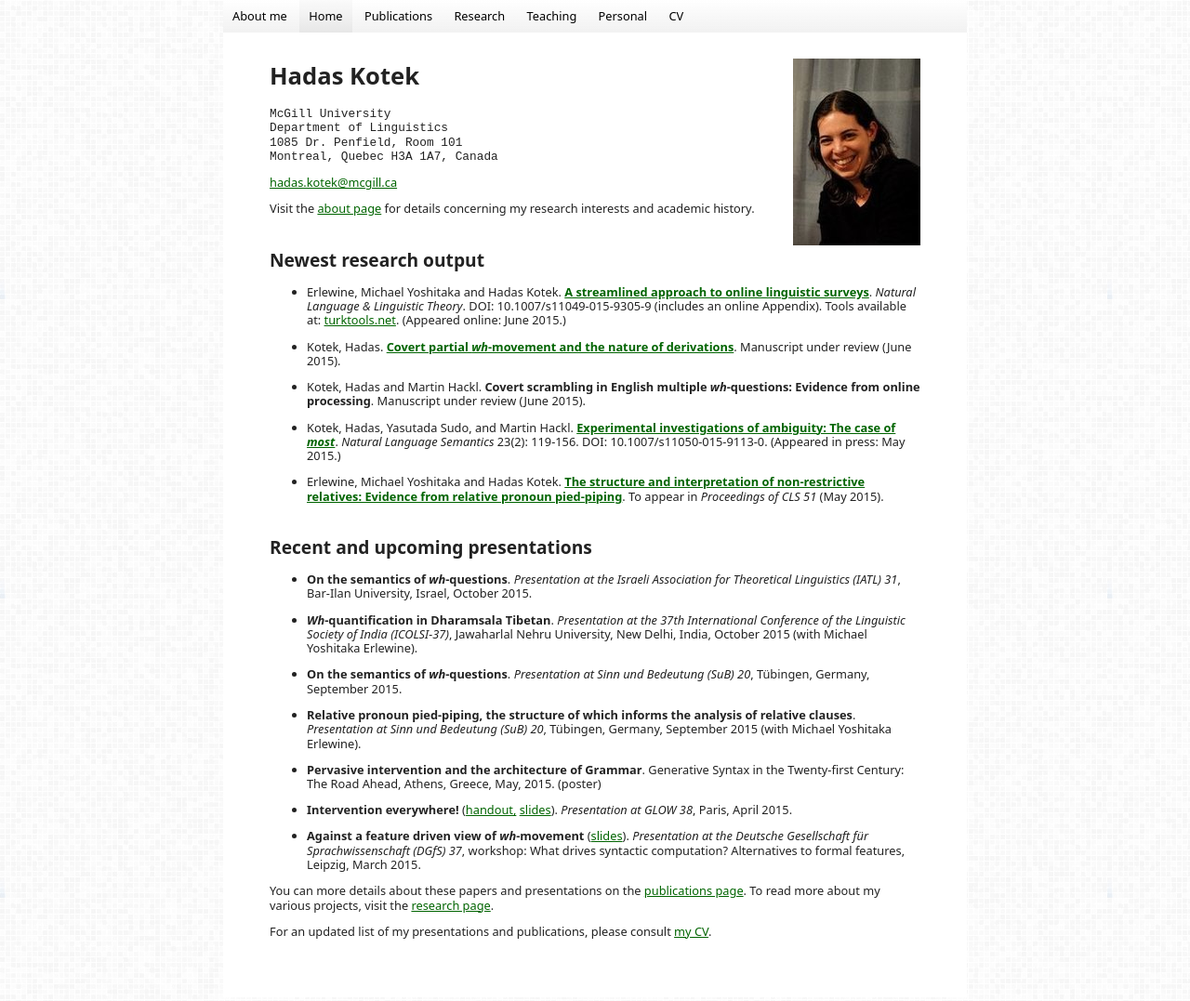
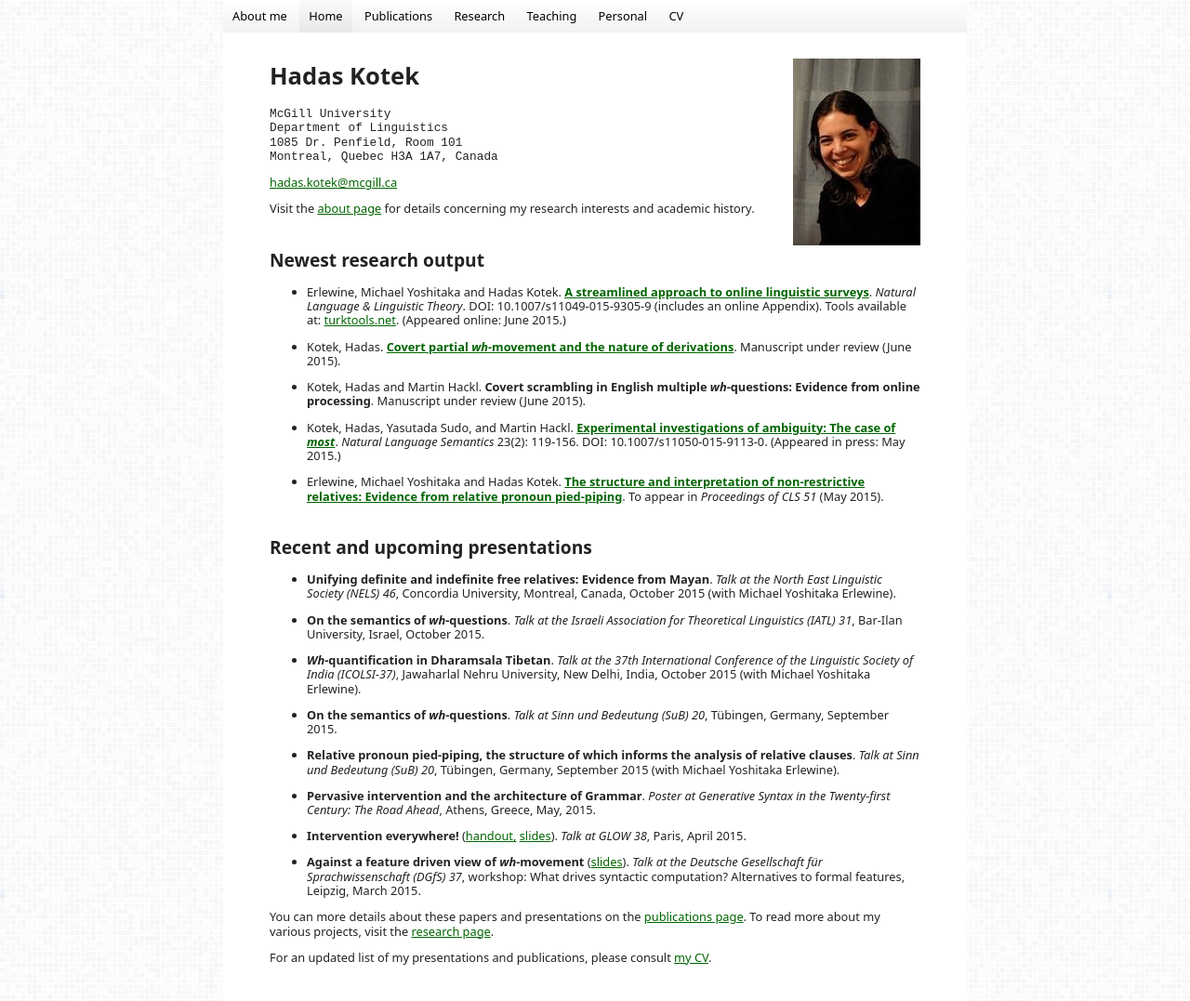
Before and after one commit to hkotek/hkotek.com, a Jekyll site: the page built from index.md, in a window 1280 px wide and 1101 px high. Shown: the top 1077 px of the window at 93% size. Built offline with Jekyll 4.4.1, drawn with Linux system fonts in a browser that asks for light colours.

Commit message:
update NELS

```diff
--- a/index.md
+++ b/index.md
@@ -41,19 +41,21 @@ Newest research output
 Recent and upcoming presentations
 ---------------------------------
 
-* **On the semantics of *wh*-questions**. *Presentation at the Israeli Association for Theoretical Linguistics (IATL) 31*, Bar-Ilan University, Israel, October 2015.
+* **Unifying definite and indefinite free relatives: Evidence from Mayan**. *Talk at the North East Linguistic Society (NELS) 46*, Concordia University, Montreal, Canada, October 2015 (with Michael Yoshitaka Erlewine).
 
-* ***Wh*-quantification in Dharamsala Tibetan**. *Presentation at the  37th International Conference of the Linguistic Society of India (ICOLSI-37)*,  Jawaharlal Nehru University, New Delhi, India, October 2015 (with Michael Yoshitaka Erlewine).
+* **On the semantics of *wh*-questions**. *Talk at the Israeli Association for Theoretical Linguistics (IATL) 31*, Bar-Ilan University, Israel, October 2015.
 
-* **On the semantics of *wh*-questions**. *Presentation at Sinn und Bedeutung (SuB) 20*, Tübingen, Germany, September 2015.
+* ***Wh*-quantification in Dharamsala Tibetan**. *Talk at the  37th International Conference of the Linguistic Society of India (ICOLSI-37)*,  Jawaharlal Nehru University, New Delhi, India, October 2015 (with Michael Yoshitaka Erlewine).
 
-* **Relative pronoun pied-piping, the structure of which informs the analysis of relative clauses**. *Presentation at Sinn und Bedeutung (SuB) 20*, Tübingen, Germany, September 2015 (with Michael Yoshitaka Erlewine).
+* **On the semantics of *wh*-questions**. *Talk at Sinn und Bedeutung (SuB) 20*, Tübingen, Germany, September 2015.
 
-* **Pervasive intervention and the architecture of Grammar**. Generative Syntax in the Twenty-first Century: The Road Ahead, Athens, Greece, May, 2015. (poster)
+* **Relative pronoun pied-piping, the structure of which informs the analysis of relative clauses**. *Talk at Sinn und Bedeutung (SuB) 20*, Tübingen, Germany, September 2015 (with Michael Yoshitaka Erlewine).
 
-* **Intervention everywhere!** ([handout,](Kotek-intervention-everywhere-handout.pdf) [slides](Kotek-intervention-everywhere-slides.pdf)). *Presentation at GLOW 38*, Paris, April 2015.
+* **Pervasive intervention and the architecture of Grammar**. *Poster at Generative Syntax in the Twenty-first Century: The Road Ahead*, Athens, Greece, May, 2015.
 
-* **Against a feature driven view of *wh*-movement** ([slides](Kotek-covert-scrambling-slides.pdf)). *Presentation at the Deutsche Gesellschaft für Sprachwissenschaft (DGfS) 37*, workshop: What drives syntactic computation? Alternatives to formal features, Leipzig, March 2015.
+* **Intervention everywhere!** ([handout,](Kotek-intervention-everywhere-handout.pdf) [slides](Kotek-intervention-everywhere-slides.pdf)). *Talk at GLOW 38*, Paris, April 2015.
+
+* **Against a feature driven view of *wh*-movement** ([slides](Kotek-covert-scrambling-slides.pdf)). *Talk at the Deutsche Gesellschaft für Sprachwissenschaft (DGfS) 37*, workshop: What drives syntactic computation? Alternatives to formal features, Leipzig, March 2015.
 
 
 You can more details about these papers and presentations on the [publications page](www.hkotek.com/publications). To read more about my various projects, visit the [research page](www.hkotek.com/research).
```
Also changed, not shown: 1 other file.
